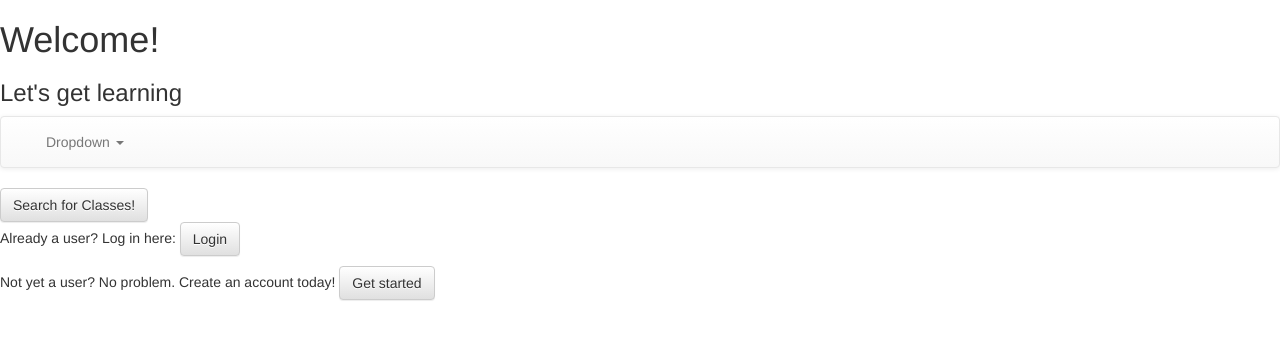
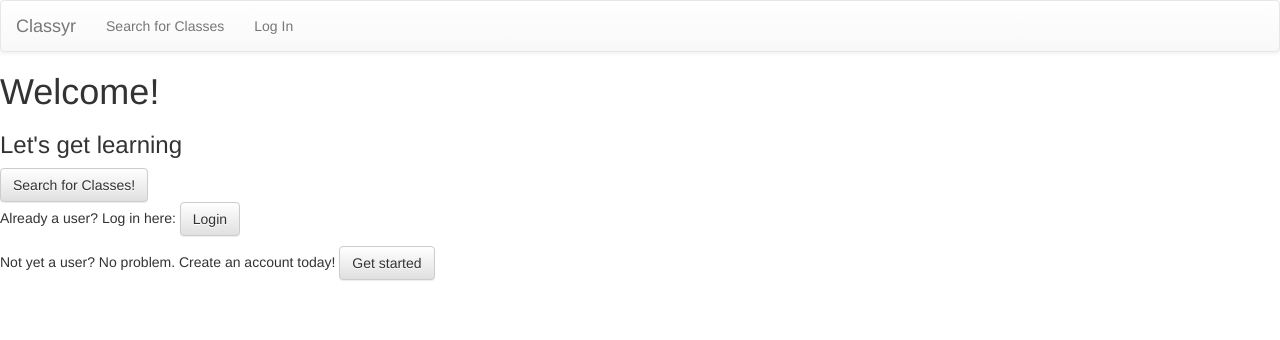
Before and after one commit to emilymorgado/Hackbright-Project, a Flask app: page / in a window 1280 px wide. Shown: the top 340 px of the page. Run offline with Flask 2, Linux system fonts and the light colour scheme; some libraries are stand-ins or nearby versions.

```diff
--- a/server.py
+++ b/server.py
@@ -218,6 +218,11 @@ def search_by_lang():
     leveltype = request.args.get("leveltype")
     # print languagetype
 
+    if session:
+        name = User.query.filter_by(user_id=session["user_id"]).first()
+        user_username = name.username
+    else:
+        user_username = None
 
     # gives me a list of objects
     search_results = db.session.query(Classroom).filter(Classroom.language==languagetype, Classroom.level==leveltype).all()
@@ -279,6 +284,7 @@ def search_by_lang():
 
         sorted_list.append((result, total_score))
 
+
     # final_sort = sorted_list.sort
 
     def get_key(item):
@@ -292,7 +298,7 @@ def search_by_lang():
 
 
         return render_template('search-results.html', search_results=search_results, leveltype=leveltype, final_sort=final_sort,
-                                                    languagetype=languagetype, url_id=search_res[0].class_id)
+                                                    languagetype=languagetype, url_id=search_res[0].class_id, user_username=user_username)
 
 
 
@@ -344,6 +350,9 @@ def class_info(url_id):
         logged_in = User.query.filter(User.user_id==session["user_id"]).first()
         print "look here: ", logged_in.is_teacher
 
+        user_email = db.session.query(User).filter(User.user_id == session["user_id"]).first()
+        user_username = user_email.username
+
         if logged_in.is_teacher == 0:
             print "if student, class: "
             print returned_classes.class_id
@@ -351,14 +360,15 @@ def class_info(url_id):
             return render_template("class-info.html", returned_classes=returned_classes, url_id=url_id, all_class=all_class,
                                                     logged_in=logged_in, starttime=starttime, endtime=endtime,
                                                     startdate=startdate, enddate=enddate, days_split=days_split,
-                                                    reviews=reviews, rate_format=rate_format)
+                                                    reviews=reviews, rate_format=rate_format, user_username=user_username)
 
         else:
             print "if teacher, class: ", returned_classes.class_id
             return render_template("class-info-teacher.html", returned_classes=returned_classes, url_id=url_id,
                                                             logged_in=logged_in, starttime=starttime, endtime=endtime,
                                                             enddate=enddate, days_split=days_split, rate_format=rate_format,
-                                                            reviews=reviews, startdate=startdate, all_class=all_class)
+                                                            reviews=reviews, startdate=startdate, all_class=all_class,
+                                                            user_username=user_username)
 
 
     return render_template("class-info.html", returned_classes=returned_classes, url_id=url_id, all_class=all_class,
@@ -483,6 +493,8 @@ def enrolled_in(url_id):
     print "user id: "
     print user_info.user_id
 
+    user_username = user_info.username
+
 
     # Queries db for clicked on class
     returned_classes = db.session.query(Classroom).filter(Classroom.class_id==url_id).first()
@@ -520,7 +532,7 @@ def enrolled_in(url_id):
     return render_template("enrolled-in.html", returned_classes=returned_classes, url_id=url_id, all_class=all_class,
                                                 user_info=user_info, days_split=days_split, starttime=starttime,
                                                 endtime=endtime, startdate=startdate, enddate=enddate, rate_format=rate_format,
-                                                reviews=reviews)
+                                                reviews=reviews, user_username=user_username)
 
 
 
@@ -578,7 +590,11 @@ def process_rating():
 def create_class_form():
     """Take teacher input from class creation form"""
 
-    return render_template('create-class.html')
+    if session:
+        user_email = db.session.query(User).filter(User.user_id == session["user_id"]).first()
+        user_username = user_email.username
+
+    return render_template('create-class.html', user_username=user_username)
 
 
 
@@ -673,8 +689,67 @@ def class_submission():
 
 
 @app.route('/test')
-def test_map():
+def make_request():
     """This is a testing route"""
+
+    # import requests
+    # from urllib2 import urlopen
+
+    # get_sentiment = urlopen("http://www.sentiment140.com/api/bulkClassifyJson?appid=bob@apple.com")
+    # response = get_sentiment.read()
+
+
+    # # Uses a different library to do the same thing as urlopen
+    # import requests
+    # # Make a GET request here and assign the result to kittens:
+    # kittens = requests.get("http://placekitten.com")
+    # # This gets the text our of the page using 'text' attribute of the object kittens
+    # # this then uses subscripting to display a portion of the text string
+    # print kittens.text[559:1000]
+
+
+
+
+
+    # ###### requests ######
+    # # request line tells server request type being sent and resource it's looking for
+    # # header sends server more info (which client is requesting etc)
+    # # body can be empty (GET) or not (POST PUT) can pass as data
+
+    # ############ Request line #############
+    # # POST /learn-http HTTP/1.1
+
+    # ############## Header ################
+    # # Host: www.codecademy.com
+    # # Content-Type: text/html; charset=UTF-8
+
+    # ############### Body #################
+    # # Name=Eric&Age=26
+
+
+    # # You aren't just GETting data with a POST -
+    # # you can pass your own data into the request as well,
+
+    # requests.post("http://placekitten.com/", data="myDataToPost")
+
+
+    # EXAMPLE:
+    # import requests
+
+    # body = {'Name': 'Eric', 'Age': '26'}
+
+    # # Make the POST request here, passing body as the data:
+    # response = requests.post("http://codecademy.com/learn-http/", data=body)
+
+    ##### ENDPOINTS ########
+    # Endpoints are API-defined locations where particular data are stored.
+
+
+    # if session:
+    #     user_email = db.session.query(User).filter(User.user_id == session["user_id"]).first()
+    #     user_username = user_email.username
+
+    # return ("base.html", user_username=user_username)
 
     # return render_template("firebase.html")
 
@@ -817,6 +892,7 @@ def calculate_base_price(per_time, counter, duration, price):
 
 
 
+
 if __name__ == "__main__":
     # We have to set debug=True here, since it has to be True at the point
     # that we invoke the DebugToolbarExtension
--- a/templates/base.html
+++ b/templates/base.html
@@ -25,8 +25,66 @@
 
 
 <body>
+{% if session %}
+<nav class="navbar navbar-default">
+  <div class="container-fluid">
+    <!-- Brand and toggle get grouped for better mobile display -->
+        <div class="navbar-header">
+          <button type="button" class="navbar-toggle collapsed" data-toggle="collapse" data-target="#bs-example-navbar-collapse-1" aria-expanded="false">
+            <span class="sr-only">Toggle navigation</span>
+            <span class="icon-bar"></span>
+            <span class="icon-bar"></span>
+            <span class="icon-bar"></span>
+          </button>
+          <a class="navbar-brand" href="#">Classyr</a>
+        </div>
+    <!-- Collect the nav links, forms, and other content for toggling -->
+    <!-- Collect the nav links, forms, and other content for toggling -->
+    <div class="collapse navbar-collapse" id="bs-example-navbar-collapse-1">
+      <ul class="nav navbar-nav">
+        <li><a href="/profile/{{ user_username }}">Your Profile</a></li>
+        <li><a href="/search">Search for Classes</a></li>
+        <ul class="nav navbar-nav navbar-right">
+          <li><a href="/logout">Log Out</a></li>
+
+          </ul>
+        </li>
+      </ul>
+    </div><!-- /.navbar-collapse -->
+  </div><!-- /.container-fluid -->
+</nav>
+
+{% else %}
+
+<nav class="navbar navbar-default">
+  <div class="container-fluid">
+    <!-- Brand and toggle get grouped for better mobile display -->
+        <div class="navbar-header">
+          <button type="button" class="navbar-toggle collapsed" data-toggle="collapse" data-target="#bs-example-navbar-collapse-1" aria-expanded="false">
+            <span class="sr-only">Toggle navigation</span>
+            <span class="icon-bar"></span>
+            <span class="icon-bar"></span>
+            <span class="icon-bar"></span>
+          </button>
+          <a class="navbar-brand" href="#">Classyr</a>
+        </div>
+    <!-- Collect the nav links, forms, and other content for toggling -->
+    <!-- Collect the nav links, forms, and other content for toggling -->
+    <div class="collapse navbar-collapse" id="bs-example-navbar-collapse-1">
+      <ul class="nav navbar-nav">
+        <li><a href="/search">Search for Classes</a></li>
+        <ul class="nav navbar-nav navbar-right">
+          <li><a href="/login">Log In</a></li>
+
+          </ul>
+        </li>
+      </ul>
+    </div><!-- /.navbar-collapse -->
+  </div><!-- /.container-fluid -->
+</nav>
 
 
+{% endif %}
 
 
   {% block body %}
--- a/templates/home.html
+++ b/templates/home.html
@@ -9,25 +9,7 @@
 <h1>Welcome!</h1>
 <h3>Let's get learning</h3>
 
-<nav class="navbar navbar-default">
-  <div class="container-fluid">
-    <!-- Collect the nav links, forms, and other content for toggling -->
-    <div class="collapse navbar-collapse" id="bs-example-navbar-collapse-1">
-      <ul class="nav navbar-nav">
-        <li class="dropdown">
-          <a href="#" class="dropdown-toggle" data-toggle="dropdown" role="button" aria-haspopup="true" aria-expanded="false">Dropdown <span class="caret"></span></a>
-          <ul class="dropdown-menu">
-            <li><a href="#">Search for classes</a></li>
-            <li role="separator" class="divider"></li>
-            <li><a href="#">Login</a></li>
-            <li role="separator" class="divider"></li>
-            <li><a href="#">One more separated link</a></li>
-          </ul>
-        </li>
-      </ul>
-    </div><!-- /.navbar-collapse -->
-  </div><!-- /.container-fluid -->
-</nav>
+
 
 <a class="btn btn-default" href="/search" role="button">Search for Classes!</a>
 
```
Also changed, not shown: templates/class-info.html (+0 -18 lines), classfinder.db.
